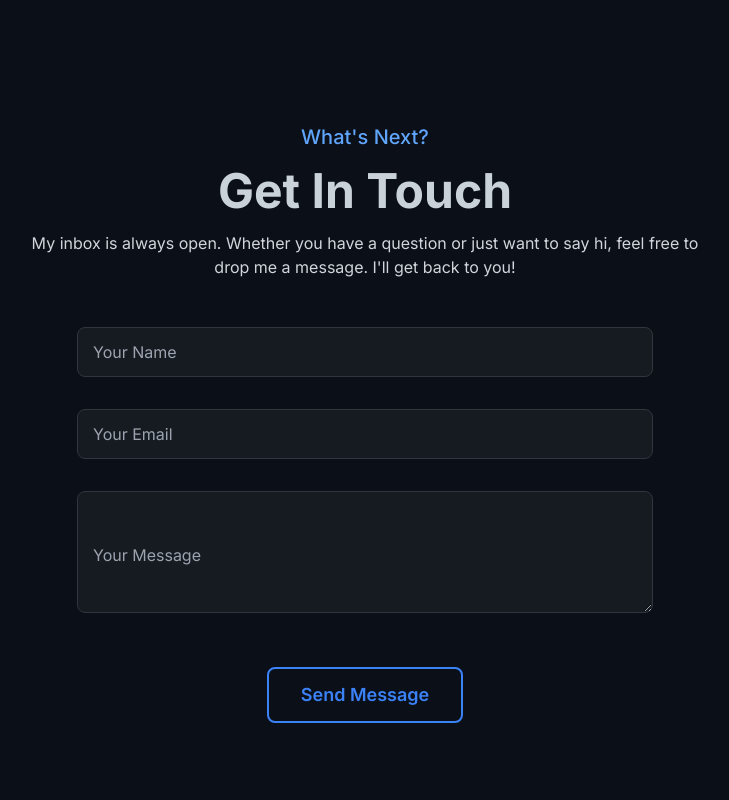
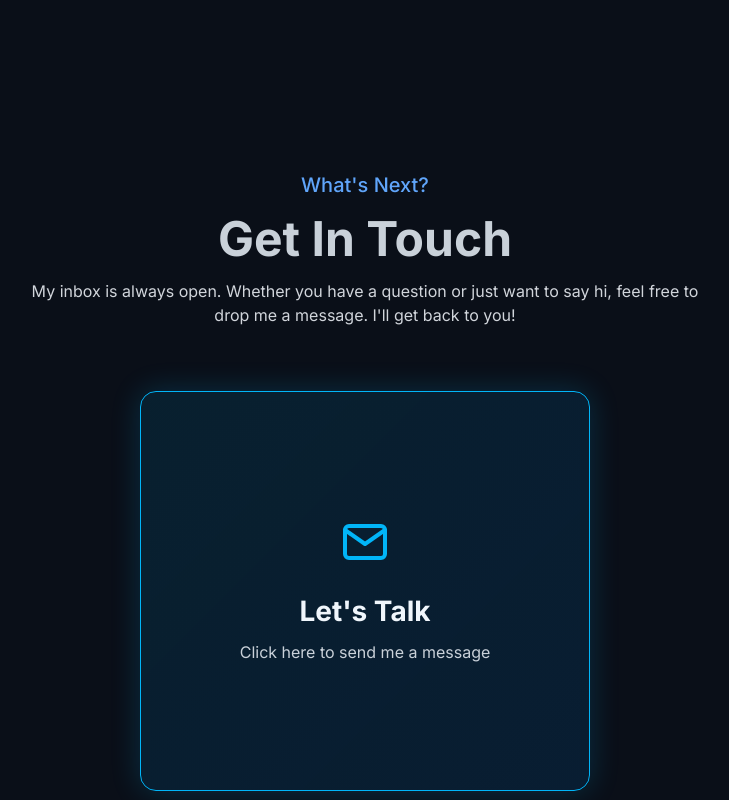
Before and after one commit to modola0100/-Portfolio, a plain HTML site: page index.html in a window 1280 px wide. Shown: the part 2700-3500 px from the top of the page, without its empty margins (275-1004 px from the left). Drawn offline with nearby package versions, Linux system fonts and the light colour scheme.

Commit message:
contact new design

```diff
--- a/index.html
+++ b/index.html
@@ -125,28 +125,51 @@
             </div>
         </section>
 
-        <section id="contact" class="py-20">
-             <div class="container mx-auto px-6 text-center reveal-fade">
-                <h3 class="text-xl font-medium text-blue-400">What's Next?</h3>
-                <h2 class="text-5xl font-bold my-4">Get In Touch</h2>
-                <p class="max-w-2xl mx-auto text-gray-300 mb-12">My inbox is always open. Whether you have a question or just want to say hi, feel free to drop me a message. I'll get back to you!</p>
-                <form action="https://formspree.io/f/xnngvvwn" method="POST" class="max-w-xl mx-auto text-left space-y-8">
-                    <div class="form-group relative">
+        <!-- Contact Section -->
+        <section id="contact" class="py-28 lg:py-32">
+             <div class="container mx-auto px-6 text-center">
+                <div class="text-center mb-16 reveal-fade">
+                    <h3 class="text-xl font-medium text-blue-400" data-translate-key="contactSubTitle">What's Next?</h3>
+                    <h2 class="text-5xl font-bold my-4" data-translate-key="contactTitle">Get In Touch</h2>
+                    <p class="max-w-2xl mx-auto text-gray-300" data-translate-key="contactDescription">My inbox is always open. Whether you have a question or just want to say hi, feel free to drop me a message. I'll get back to you!</p>
+                </div>
+
+                <div class="contact-card-container">
+                    <div class="contact-card">
+                        <div class="contact-card-front">
+                            <div class="contact-icon">
+                                <svg xmlns="http://www.w3.org/2000/svg" width="48" height="48" viewBox="0 0 24 24" fill="none" stroke="currentColor" stroke-width="2" stroke-linecap="round" stroke-linejoin="round"><path d="M4 4h16c1.1 0 2 .9 2 2v12c0 1.1-.9 2-2 2H4c-1.1 0-2-.9-2-2V6c0-1.1.9-2 2-2z"></path><polyline points="22,6 12,13 2,6"></polyline></svg>
+                            </div>
+                            <h3 data-translate-key="contactCardTitle">Let's Talk</h3>
+                            <p data-translate-key="contactCardDescription">Click here to send me a message</p>
+                        </div>
+                        <div class="contact-card-back">
+                             <form id="contact-form" action="https://formspree.io/f/xnngvvwn" method="POST" class="space-y-6 p-8">
+                                <div class="form-group">
                                     <input type="text" id="name" name="name" class="form-input peer" placeholder=" " required>
-                        <label for="name" class="form-label">Your Name</label>
+                                    <label for="name" class="form-label" data-translate-key="formName">Your Name</label>
                                 </div>
-                    <div class="form-group relative">
+                                <div class="form-group">
                                     <input type="email" id="email" name="email" class="form-input peer" placeholder=" " required>
-                        <label for="email" class="form-label">Your Email</label>
+                                    <label for="email" class="form-label" data-translate-key="formEmail">Your Email</label>
                                 </div>
-                    <div class="form-group relative">
-                        <textarea id="message" name="message" rows="4" class="form-input peer" placeholder=" " required></textarea>
-                        <label for="message" class="form-label">Your Message</label>
+                                <div class="form-group">
+                                    <textarea id="message" name="message" rows="3" class="form-input peer" placeholder=" " required></textarea>
+                                    <label for="message" class="form-label" data-translate-key="formMessage">Your Message</label>
                                 </div>
-                    <div class="text-center pt-4">
-                        <button type="submit" class="inline-block border-2 border-blue-500 text-blue-500 font-semibold py-3 px-8 rounded-lg hover:bg-blue-500 hover:text-white transition-all duration-300 text-lg transform hover:scale-105">Send Message</button>
+                                <div class="pt-2">
+                                    <button type="submit" class="submit-btn">
+                                        <span class="btn-text" data-translate-key="formSubmit">Send Message</span>
+                                        <span class="btn-icon">
+                                            <svg xmlns="http://www.w3.org/2000/svg" width="24" height="24" viewBox="0 0 24 24" fill="none" stroke="currentColor" stroke-width="2" stroke-linecap="round" stroke-linejoin="round" class="w-5 h-5"><line x1="22" y1="2" x2="11" y2="13"></line><polygon points="22 2 15 22 11 13 2 9 22 2"></polygon></svg>
+                                        </span>
+                                    </button>
                                 </div>
                             </form>
+                             <p id="form-status" class="mt-4 text-lg"></p>
+                        </div>
+                    </div>
+                </div>
              </div>
         </section>
     </main>
--- a/src/features/4-contact/contact.css
+++ b/src/features/4-contact/contact.css
@@ -1,39 +1,142 @@
-/* Floating Label Form Styles */
+/* New Contact Section Design - 3D Flipping Card */
+.contact-card-container {
+    perspective: 1500px;
+    max-width: 450px; /* Controls the size of the card */
+    margin: 0 auto;
+}
+
+.contact-card {
+    position: relative;
+    width: 100%;
+    height: 400px;
+    transition: transform 0.8s;
+    transform-style: preserve-3d;
+    cursor: pointer;
+}
+
+.contact-card-container:hover .contact-card {
+    transform: rotateY(180deg);
+}
+
+:lang(ar) .contact-card-container:hover .contact-card {
+    transform: rotateY(-180deg);
+}
+
+
+.contact-card-front,
+.contact-card-back {
+    position: absolute;
+    width: 100%;
+    height: 100%;
+    backface-visibility: hidden;
+    -webkit-backface-visibility: hidden;
+    border-radius: 16px;
+    border: 1px solid #30363d;
+    overflow: hidden;
+}
+
+.contact-card-front {
+    background: linear-gradient(135deg, rgba(1, 181, 248, 0.1), rgba(2, 86, 155, 0.2));
+    display: flex;
+    flex-direction: column;
+    align-items: center;
+    justify-content: center;
+    padding: 32px;
+    color: #f0f6fc;
+    text-align: center;
+    border: 1px solid #01b5f8;
+    box-shadow: 0 0 30px rgba(1, 181, 248, 0.2);
+}
+
+.contact-icon {
+    margin-bottom: 24px;
+    color: #01b5f8;
+}
+
+.contact-card-front h3 {
+    font-size: 1.75rem;
+    font-weight: 700;
+    margin-bottom: 8px;
+}
+.contact-card-front p {
+    color: #c9d1d9;
+}
+
+
+.contact-card-back {
+    background-color: #161b22;
+    transform: rotateY(180deg);
+}
+
+:lang(ar) .contact-card-back {
+    transform: rotateY(-180deg);
+}
+
+/* Form Styles */
 .form-group {
     position: relative;
 }
 
 .form-input {
-    background-color: #161b22;
-    border: 1px solid #30363d;
-    color: #c9d1d9;
     width: 100%;
-    padding: 12px;
-    border-radius: 8px;
-    transition: border-color 0.3s, box-shadow 0.3s;
+    background: transparent;
+    border: none;
+    border-bottom: 1px solid #4a5568;
+    padding: 8px 0;
+    color: #f0f6fc;
+    font-size: 1rem;
+    transition: border-color 0.3s;
 }
 
 .form-input:focus {
     outline: none;
-    border-color: #01b5f8;
-    box-shadow: 0 0 0 3px rgba(1, 181, 248, 0.3);
+    border-bottom-color: #01b5f8;
 }
 
 .form-label {
     position: absolute;
-    top: 50%;
-    left: 12px;
-    transform: translateY(-50%);
-    background: #161b22; /* Must match form-input background */
-    padding: 0 4px;
-    color: #9ca3af; /* Gray color for label */
-    transition: all 0.2s ease-in-out;
-    pointer-events: none; /* Allows clicking through the label to the input */
+    top: 8px;
+    left: 0;
+    color: #a0aec0;
+    pointer-events: none;
+    transition: all 0.3s ease;
 }
 
-.form-input:focus + .form-label,
-.form-input:not(:placeholder-shown) + .form-label {
-    top: 0;
-    font-size: 0.875rem; /* 14px */
-    color: #01b5f8; /* Flutter blue color on focus */
+.form-input:focus ~ .form-label,
+.form-input:not(:placeholder-shown) ~ .form-label {
+    top: -16px;
+    font-size: 0.75rem;
+    color: #01b5f8;
 }
+
+/* RTL Support */
+:lang(ar) .form-label {
+    left: auto;
+    right: 0;
+}
+
+.submit-btn {
+    width: 100%;
+    display: inline-flex;
+    align-items: center;
+    justify-content: center;
+    gap: 8px;
+    background: #01b5f8;
+    color: #0a0f18;
+    font-weight: 600;
+    padding: 10px 24px;
+    border-radius: 8px;
+    transition: all 0.3s ease;
+    border: none;
+    cursor: pointer;
+}
+
+.submit-btn:hover {
+    background: #02569B;
+    color: white;
+    box-shadow: 0 0 20px rgba(1, 181, 248, 0.5);
+}
+
+.submit-btn .btn-text, .submit-btn .btn-icon {
+    display: inline-block;
+}
```
Also changed, not shown: src/assets/css/global.css (line endings or trailing spaces), src/shared/app.js (line endings or trailing spaces). Lines whose indentation alone changed are shown as unchanged.
